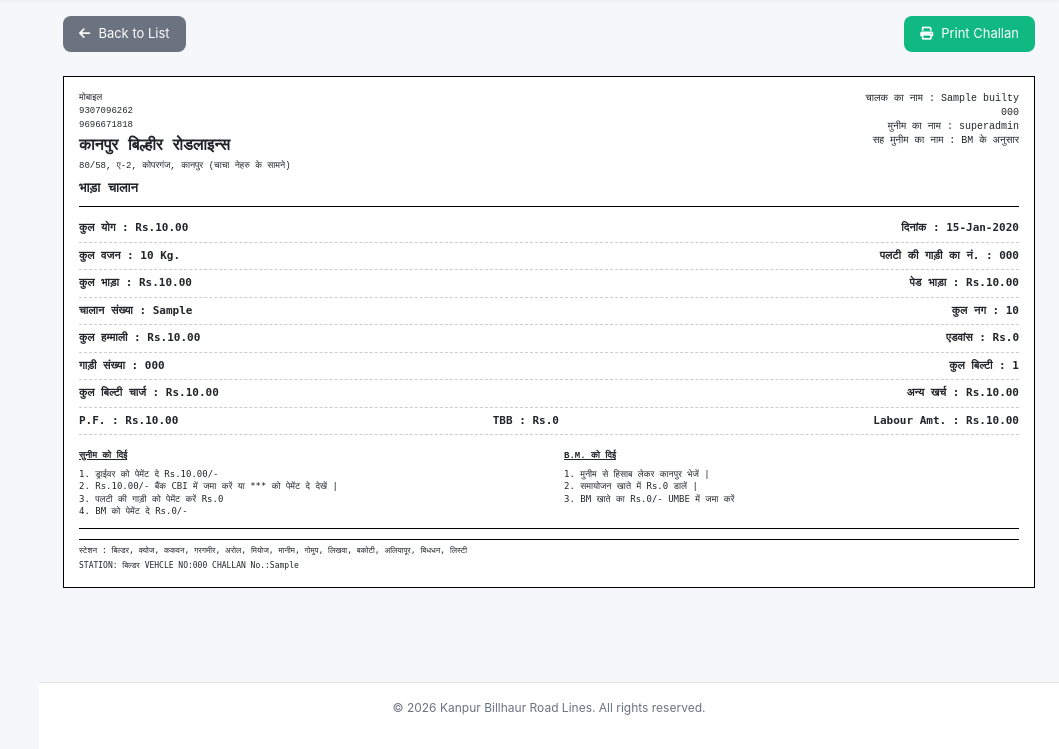
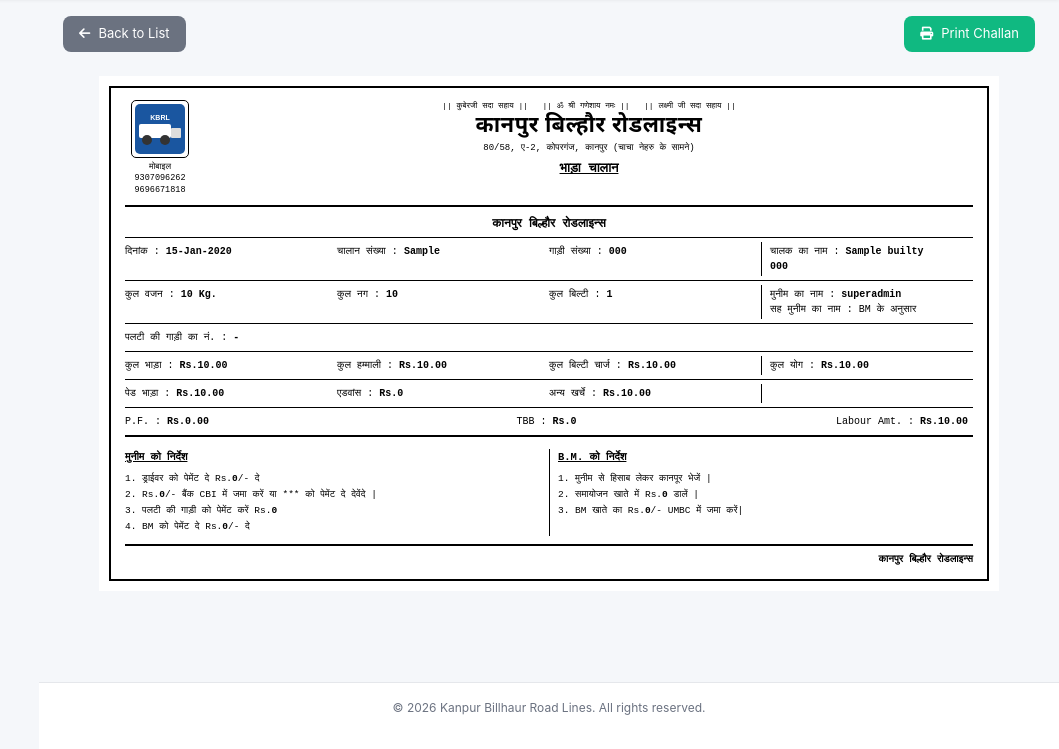
Before and after one commit to fazzer195/transportsoftware, a Django app: page /builty/1/ in a window 1280 px wide. Shown: the part 68-817 px from the top of the page, without its empty margins (221-1280 px from the left). Run offline with Django 5.2, Linux system fonts and the light colour scheme; a user stored in the database is signed in; data comes from the database, SQL or seed files in the repository; tables that the repository leaves empty hold one stand-in row (values such as "Sample post").

Commit message:
User Model fix Update

```diff
--- a/transport/templates/transport/builty_detail.html
+++ b/transport/templates/transport/builty_detail.html
@@ -3,155 +3,212 @@
 {% block title %}Builty Details - {{ builty.builty_no }}{% endblock %}
 
 {% block content %}
-<div class="row mb-4">
+<div class="row mb-4 d-print-none">
     <div class="col-12">
         <div class="d-flex justify-content-between align-items-center flex-wrap gap-3">
             <a href="{% url 'builty_list' %}" class="btn-primary-custom" style="background: #6b7280;">
                 <i class="fas fa-arrow-left"></i> Back to List
             </a>
-            <div class="d-flex gap-2">
             <button onclick="window.print()" class="btn-primary-custom" style="background: #10b981;">
                 <i class="fas fa-print"></i> Print Challan
             </button>
         </div>
     </div>
 </div>
+
+<!-- Challan Invoice - EXACT PDF DESIGN -->
+<div id="challan-content">
+<div class="challan-wrapper">
+<div class="challan-box">
+
+    <!-- ===== HEADER ===== -->
+    <div class="challan-header">
+        <!-- Logo + Mobile -->
+        <div class="header-left">
+            <div class="truck-logo">
+                <svg width="50" height="50" viewBox="0 0 50 50">
+                    <rect width="50" height="50" rx="5" fill="#1a56a0"/>
+                    <text x="25" y="16" text-anchor="middle" fill="white" font-size="7" font-weight="bold" font-family="Arial">KBRL</text>
+                    <rect x="4" y="20" width="32" height="14" rx="2" fill="white"/>
+                    <rect x="36" y="24" width="10" height="10" rx="1" fill="#ddd"/>
+                    <circle cx="12" cy="36" r="5" fill="#333"/>
+                    <circle cx="30" cy="36" r="5" fill="#333"/>
+                </svg>
+            </div>
+            <div class="mobile-info">
+                मोबाइल<br/>9307096262<br/>9696671818
+            </div>
         </div>
 
-<!-- Challan Invoice - EXACT PDF DESIGN -->
-<div class="challan-container" id="challan-content">
-    <div class="challan">
-        <!-- Header Section -->
-        <div class="header-section">
-            <div class="left-column">
-                <div class="mobile-text">मोबाइल<br/>9307096262<br/>9696671818</div>
-                <div class="company-name">कानपुर बिल्हीर रोडलाइन्स</div>
+        <!-- Company Name Center -->
+        <div class="header-center">
+            <div class="blessing-text">|| कुबेरजी सदा सहाय || &nbsp; || ॐ श्री गणेशाय नमः || &nbsp; || लक्ष्मी जी सदा सहाय ||</div>
+            <div class="company-name">कानपुर बिल्हौर रोडलाइन्स</div>
             <div class="company-address">80/58, ए-2, कोपरगंज, कानपुर (चाचा नेहरु के सामने)</div>
             <div class="challan-title">भाड़ा चालान</div>
         </div>
-            <div class="right-column">
-                <div>चालक का नाम : {{ builty.driver_name|default:builty.driver.username|default:"-" }}</div>
-                <div>{{ builty.driver_phone|default:builty.driver.phone|default:"-" }}</div>
-                <div>मुनीम का नाम : {{ builty.created_by.username }}</div>
-                <div>सह मुनीम का नाम : BM के अनुसार</div>
+    </div>
+
+    <!-- Company name repeat row -->
+    <div class="company-repeat-row">कानपुर बिल्हौर रोडलाइन्स</div>
+
+    <!-- ===== ROW 1: Date | Challan No | Vehicle No | Driver ===== -->
+    <div class="info-grid-4 border-bottom-solid">
+        <div class="info-cell">दिनांक : <strong>{{ builty.date|date:"d-M-Y" }}</strong></div>
+        <div class="info-cell">चालान संख्या : <strong>{{ builty.builty_no }}</strong></div>
+        <div class="info-cell">गाड़ी संख्या : <strong>{{ builty.vehicle_number|default:builty.vehicle.vehicle_number|default:"-" }}</strong></div>
+        <div class="info-cell border-left">
+            चालक का नाम : <strong>{{ builty.driver_name|default:builty.driver.username|default:"-" }}</strong><br/>
+            <strong>{{ builty.driver_phone|default:builty.driver.phone|default:"-" }}</strong>
         </div>
     </div>
 
-        <!-- Row 1: Total and Date -->
-        <div class="row-line">
-            <div class="left">कुल योग : Rs.{{ builty.grand_total|floatformat:2 }}</div>
-            <div class="right">दिनांक : {{ builty.date|date:"d-M-Y" }}</div>
+    <!-- ===== ROW 2: Weight | Qty | Bilti | Munim ===== -->
+    <div class="info-grid-4 border-bottom-solid">
+        <div class="info-cell">कुल वजन : <strong>{{ builty.total_weight|floatformat:0 }} Kg.</strong></div>
+        <div class="info-cell">कुल नग : <strong>{{ builty.total_quantity }}</strong></div>
+        <div class="info-cell">कुल बिल्टी : <strong>{{ builty.items.count }}</strong></div>
+        <div class="info-cell border-left">
+            मुनीम का नाम : <strong>{{ builty.created_by.username }}</strong><br/>
+            सह मुनीम का नाम : BM के अनुसार
+        </div>
     </div>
 
-        <!-- Row 2: Weight and Vehicle -->
-        <div class="row-line">
-            <div class="left">कुल वजन : {{ builty.total_weight|floatformat:0 }} Kg.</div>
-            <div class="right">पलटी की गाड़ी का नं. : {{ builty.vehicle_number|default:builty.vehicle.vehicle_number|default:"-" }}</div>
+    <!-- ===== ROW 3: Palti vehicle ===== -->
+    <div class="info-grid-4 border-bottom-solid">
+        <div class="info-cell" style="grid-column: 1 / 4;">
+            पलटी की गाड़ी का नं. : <strong>{{ builty.palti_vehicle|default:"-" }}</strong>
+        </div>
     </div>
 
-        <!-- Row 3: Freight and Paid -->
-        <div class="row-line">
-            <div class="left">कुल भाड़ा : Rs.{{ builty.total_freight|floatformat:2 }}</div>
-            <div class="right">पेड भाड़ा : Rs.{{ builty.paid_amount|floatformat:2 }}</div>
+    <!-- ===== ROW 4: Freight | Hamali | Billi Charge | Grand Total ===== -->
+    <div class="info-grid-4 border-bottom-solid">
+        <div class="info-cell">कुल भाड़ा : <strong>Rs.{{ builty.total_freight|floatformat:2 }}</strong></div>
+        <div class="info-cell">कुल हम्माली : <strong>Rs.{{ builty.total_hamali|floatformat:2 }}</strong></div>
+        <div class="info-cell">कुल बिल्टी चार्ज : <strong>Rs.{{ builty.total_billi_charge|floatformat:2 }}</strong></div>
+        <div class="info-cell border-left">कुल योग : <strong>Rs.{{ builty.grand_total|floatformat:2 }}</strong></div>
     </div>
 
-        <!-- Row 4: Challan No and Total Qty -->
-        <div class="row-line">
-            <div class="left">चालान संख्या : {{ builty.builty_no }}</div>
-            <div class="right">कुल नग : {{ builty.total_quantity }}</div>
+    <!-- ===== ROW 5: Paid | Advance | Other Expense ===== -->
+    <div class="info-grid-4 border-bottom-solid">
+        <div class="info-cell">पेड भाड़ा : <strong>Rs.{{ builty.paid_amount|floatformat:2 }}</strong></div>
+        <div class="info-cell">एडवांस : <strong>Rs.0</strong></div>
+        <div class="info-cell">अन्य खर्चे : <strong>Rs.{{ builty.total_other_expense|floatformat:2 }}</strong></div>
+        <div class="info-cell border-left"></div>
     </div>
 
-        <!-- Row 5: Hamali and Advance -->
-        <div class="row-line">
-            <div class="left">कुल हम्माली : Rs.{{ builty.total_hamali|floatformat:2 }}</div>
-            <div class="right">एडवांस : Rs.0</div>
+    <!-- ===== ROW 6: PF | TBB | Labour ===== -->
+    <div class="info-grid-3 border-bottom-double">
+        <div class="info-cell">P.F. : <strong>Rs.{{ builty.pf_amount|default:"0"|floatformat:2 }}</strong></div>
+        <div class="info-cell text-center">TBB : <strong>Rs.0</strong></div>
+        <div class="info-cell text-right">Labour Amt. : <strong>Rs.{{ builty.total_hamali|floatformat:2 }}</strong></div>
     </div>
 
-        <!-- Row 6: Vehicle No and Total Billi -->
-        <div class="row-line">
-            <div class="left">गाड़ी संख्या : {{ builty.vehicle_number|default:builty.vehicle.vehicle_number|default:"-" }}</div>
-            <div class="right">कुल बिल्टी : {{ builty.items.count }}</div>
+    <!-- ===== INSTRUCTIONS SECTION ===== -->
+    <div class="instructions-section">
+        <!-- Munim -->
+        <div class="instruction-block">
+            <div class="instruction-title">मुनीम को निर्देश</div>
+            <div class="instruction-body">
+                1. ड्राईवर को पेमेंट दे Rs.<strong>{{ builty.driver_payment|default:"0" }}</strong>/- दे<br/>
+                2. Rs.<strong>{{ builty.bank_deposit|default:"0" }}</strong>/- बैंक CBI में जमा करें या *** को पेमेंट दे देवेंदे |<br/>
+                3. पलटी की गाड़ी को पेमेंट करें Rs.<strong>0</strong><br/>
+                4. BM को पेमेंट दे Rs.<strong>{{ builty.bm_payment|default:"0" }}</strong>/- दे
+            </div>
         </div>
 
-        <!-- Row 7: Billi Charge and Other Expense -->
-        <div class="row-line">
-            <div class="left">कुल बिल्टी चार्ज : Rs.{{ builty.total_billi_charge|floatformat:2 }}</div>
-            <div class="right">अन्य खर्च : Rs.{{ builty.total_other_expense|floatformat:2 }}</div>
-        </div>
-
-        <!-- Row 8: PF, TBB, Labour -->
-        <div class="row-line">
-            <div class="left">P.F. : Rs.{{ builty.paid_amount|floatformat:2 }}</div>
-            <div class="center">TBB : Rs.0</div>
-            <div class="right">Labour Amt. : Rs.{{ builty.total_hamali|floatformat:2 }}</div>
-        </div>
-
-        <!-- Instructions Section (Sunim and BM) -->
-        <div class="instructions">
-            <div class="sunim-box">
-                <div class="sunim-title">सुनीम को दिई</div>
-                <div class="sunim-content">
-                    1. ड्राईवर को पेमेंट दे Rs.{{ builty.paid_amount|floatformat:2 }}/-<br>
-                    2. Rs.{{ builty.grand_total|floatformat:2 }}/- बैंक CBI में जमा करें या *** को पेमेंट दे देखें |<br>
-                    3. पलटी की गाड़ी को पेमेंट करें Rs.0<br>
-                    4. BM को पेमेंट दे Rs.0/-
-                </div>
-            </div>
-            <div class="bm-box">
-                <div class="bm-title">B.M. को दिई</div>
-                <div class="bm-content">
-                    1. मुनीम से हिसाब लेकर कानपुर भेजें |<br>
-                    2. समायोजन खाते में Rs.0 डालें |<br>
-                    3. BM खाते का Rs.0/- UMBE में जमा करें
+        <!-- BM -->
+        <div class="instruction-block border-left">
+            <div class="instruction-title">B.M. को निर्देश</div>
+            <div class="instruction-body">
+                1. मुनीम से हिसाब लेकर कानपूर भेजें |<br/>
+                2. समायोजन खाते में Rs.<strong>0</strong> डालें |<br/>
+                3. BM खाते का Rs.<strong>{{ builty.bm_payment|default:"0" }}</strong>/- UMBC में जमा करें|
             </div>
         </div>
     </div>
 
-        <!-- Station Footer -->
-        <div class="station-footer">
-            <div>स्टेशन : बिल्डर, क्योज, ककवन, गरगमीर, अरोल, मियोज, मानीम, गोमुप, लिखवा, बकोटी, अलियापूर, बिधधन, लिस्टी</div>
-            <div>STATION: बिल्डर VEHCLE NO:{{ builty.vehicle_number|default:builty.vehicle.vehicle_number|default:"-" }} CHALLAN No.:{{ builty.builty_no }}</div>
-        </div>
-    </div>
+    <!-- ===== FOOTER SIGNATURE ===== -->
+    <div class="challan-footer-sig">
+        कानपुर बिल्हौर रोडलाइन्स
     </div>
 
+</div><!-- .challan-box -->
+</div><!-- .challan-wrapper -->
+</div><!-- #challan-content -->
+
 <style>
-    /* EXACT PDF STYLES */
-    .challan-container {
-        max-width: 1200px;
+/* ===========================
+   CHALLAN - EXACT PDF DESIGN
+   =========================== */
+
+.challan-wrapper {
+    max-width: 900px;
     margin: 0 auto;
-        background: white;
+    background: #fff;
+    padding: 10px;
 }
 
-    .challan {
+.challan-box {
     width: 100%;
     background: white;
-        border: 1px solid #000;
-        padding: 15px;
-        font-family: 'Courier New', 'Lucida Sans Typewriter', monospace;
+    border: 2px solid #000;
+    padding: 12px 14px;
+    font-family: 'Courier New', monospace;
+    color: #000;
+    font-size: 10px;
+    line-height: 1.5;
 }
 
-    /* Header Section */
-    .header-section {
+/* ---- HEADER ---- */
+.challan-header {
     display: flex;
-        justify-content: space-between;
-        border-bottom: 1px solid #000;
+    align-items: flex-start;
+    border-bottom: 2px solid #000;
     padding-bottom: 8px;
-        margin-bottom: 8px;
+    margin-bottom: 5px;
+    gap: 10px;
 }
 
-    .left-column {
-        font-size: 11px;
+.header-left {
+    display: flex;
+    flex-direction: column;
+    align-items: center;
+    gap: 4px;
+    min-width: 70px;
 }
 
-    .mobile-text {
-        font-size: 9px;
+.truck-logo {
+    border: 1px solid #000;
+    border-radius: 5px;
+    padding: 3px;
+    display: flex;
+    align-items: center;
+    justify-content: center;
+}
+
+.mobile-info {
+    font-size: 8.5px;
+    text-align: center;
+    line-height: 1.4;
+}
+
+.header-center {
+    flex: 1;
+    text-align: center;
+}
+
+.blessing-text {
+    font-size: 8px;
     margin-bottom: 2px;
 }
 
 .company-name {
-        font-size: 16px;
+    font-size: 22px;
     font-weight: bold;
+    font-family: 'Noto Sans Devanagari', 'Mangal', serif;
+    letter-spacing: 0.5px;
+    line-height: 1.2;
 }
 
 .company-address {
@@ -162,129 +219,129 @@
 .challan-title {
     font-size: 13px;
     font-weight: bold;
-        margin-top: 5px;
+    text-decoration: underline;
+    margin-top: 4px;
 }
 
-    .right-column {
-        text-align: right;
-        font-size: 10px;
-        line-height: 1.4;
+/* ---- COMPANY REPEAT ROW ---- */
+.company-repeat-row {
+    text-align: center;
+    font-size: 12px;
+    font-weight: bold;
+    border-bottom: 1px solid #000;
+    padding: 3px 0 4px;
+    margin-bottom: 0;
 }
 
-    /* Row Styles */
-    .row-line {
-        display: flex;
-        justify-content: space-between;
-        border-bottom: 1px dashed #ccc;
-        padding: 5px 0;
-        font-size: 11px;
+/* ---- INFO GRIDS ---- */
+.info-grid-4 {
+    display: grid;
+    grid-template-columns: repeat(4, 1fr);
+    padding: 4px 0;
+}
+
+.info-grid-3 {
+    display: grid;
+    grid-template-columns: 1fr 1fr 1fr;
+    padding: 4px 0;
+}
+
+.info-cell {
+    font-size: 10px;
+    padding: 2px 5px 2px 0;
+}
+
+.info-cell strong {
     font-weight: bold;
 }
 
-    .row-line:first-of-type {
+.border-bottom-solid {
     border-bottom: 1px solid #000;
 }
 
-    .left, .center, .right {
-        font-family: monospace;
+.border-bottom-double {
+    border-bottom: 2px solid #000;
 }
 
-    .center {
-        text-align: center;
+.border-left {
+    border-left: 1px solid #000;
+    padding-left: 8px !important;
 }
 
-    /* Instructions Section */
-    .instructions {
-        display: flex;
-        border-bottom: 1px solid #000;
-        padding: 10px 0;
-        margin: 5px 0;
-        gap: 30px;
+.text-center { text-align: center; }
+.text-right  { text-align: right; }
+
+/* ---- INSTRUCTIONS ---- */
+.instructions-section {
+    display: grid;
+    grid-template-columns: 1fr 1fr;
+    gap: 0;
+    border-bottom: 2px solid #000;
+    padding: 8px 0;
+    margin-top: 4px;
 }
 
-    .sunim-box, .bm-box {
-        flex: 1;
-        font-size: 9px;
-        line-height: 1.4;
+.instruction-block {
+    padding: 0 8px 0 0;
+    font-size: 9.5px;
+    line-height: 1.7;
 }
 
-    .sunim-title, .bm-title {
+.instruction-title {
+    font-size: 10.5px;
     font-weight: bold;
     text-decoration: underline;
-        margin-bottom: 5px;
+    margin-bottom: 4px;
 }
 
-    .sunim-content, .bm-content {
-        font-family: monospace;
+.instruction-body strong {
+    font-weight: bold;
 }
 
-    /* Footer */
-    .station-footer {
-        margin-top: 10px;
-        padding-top: 5px;
-        border-top: 1px solid #000;
-        font-size: 8px;
-        font-family: monospace;
+/* ---- FOOTER SIGNATURE ---- */
+.challan-footer-sig {
+    text-align: right;
+    font-size: 10px;
+    font-weight: bold;
+    padding-top: 6px;
 }
 
-    .station-footer div:first-child {
-        margin-bottom: 3px;
-    }
-
-    /* Print Styles */
+/* ===== PRINT STYLES ===== */
 @media print {
-        body * {
-            visibility: hidden;
-        }
-        #challan-content, #challan-content * {
-            visibility: visible;
-        }
+    body * { visibility: hidden; }
+    #challan-content,
+    #challan-content * { visibility: visible; }
     #challan-content {
         position: absolute;
         top: 0;
         left: 0;
         width: 100%;
         margin: 0;
+        padding: 5px;
+    }
+    .challan-box {
+        border: 2px solid #000;
         padding: 10px;
     }
-        .btn-primary-custom, .d-flex, .row.mb-4, .navbar, .sidebar, .footer {
-            display: none !important;
-        }
-        .main-content {
-            margin: 0 !important;
-            padding: 0 !important;
-        }
-        .challan {
-            border: none;
-            padding: 0;
-        }
     @page {
-            size: portrait;
+        size: A4 portrait;
         margin: 0.5cm;
     }
 }
 
-    /* Responsive */
+/* ===== RESPONSIVE ===== */
 @media (max-width: 768px) {
-        .challan {
-            padding: 10px;
+    .info-grid-4 { grid-template-columns: 1fr 1fr; }
+    .info-grid-3 { grid-template-columns: 1fr; }
+    .instructions-section { grid-template-columns: 1fr; }
+    .instruction-block.border-left {
+        border-left: none;
+        border-top: 1px solid #000;
+        padding-left: 0 !important;
+        padding-top: 8px;
+        margin-top: 8px;
     }
-        .company-name {
-            font-size: 14px;
-        }
-        .row-line {
-            font-size: 9px;
-            flex-wrap: wrap;
-        }
-        .instructions {
-            flex-direction: column;
-            gap: 10px;
-        }
+    .company-name { font-size: 16px; }
 }
 </style>
-
-<script>
-    // Auto trigger print if needed (optional)
-    // window.onload = function() { window.print(); }
-</script>
 {% endblock %}
--- a/transport/views.py
+++ b/transport/views.py
@@ -6,7 +6,7 @@ from django.db.models import Q
 from django.core.paginator import Paginator
 from django.http import JsonResponse
 from django.db import connection
-from .models import Builty, BuiltyItem, Item, Party, Truck, User as CustomUser
+from .models import Builty, BuiltyItem, Item, Party, Truck, User
 from django.utils import timezone
 
 def login_view(request):
@@ -773,7 +773,7 @@ def builty_create(request):
     """Create new builty"""
     parties = Party.objects.filter(is_active=True)
     trucks = Truck.objects.filter(status='active')
-    drivers = CustomUser.objects.filter(role='driver', is_active=True)
+    drivers = User.objects.filter(role='driver', is_active=True)
     items = Item.objects.filter(status='active')
 
     if request.method == 'POST':
```
Also changed, not shown: transportsoftware/settings.py (+29 -29 lines). Lines whose indentation alone changed are shown as unchanged.
